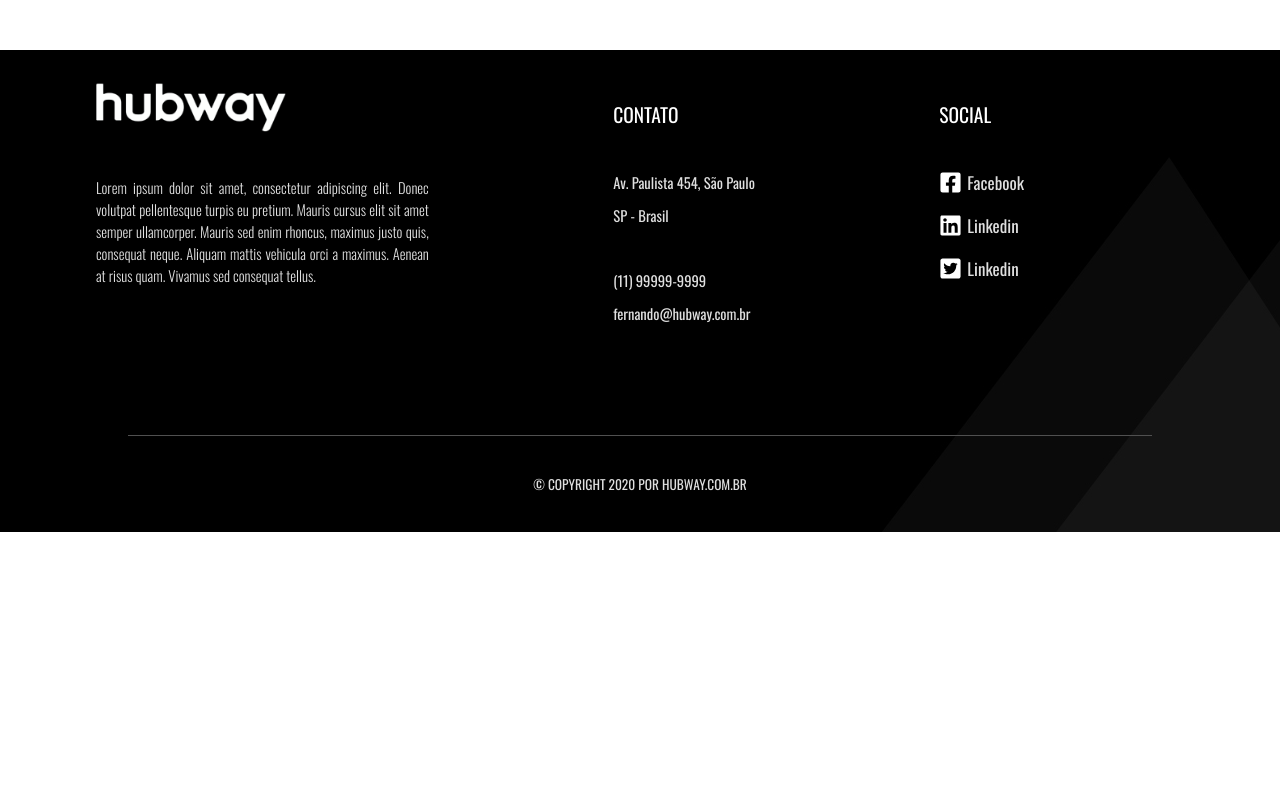
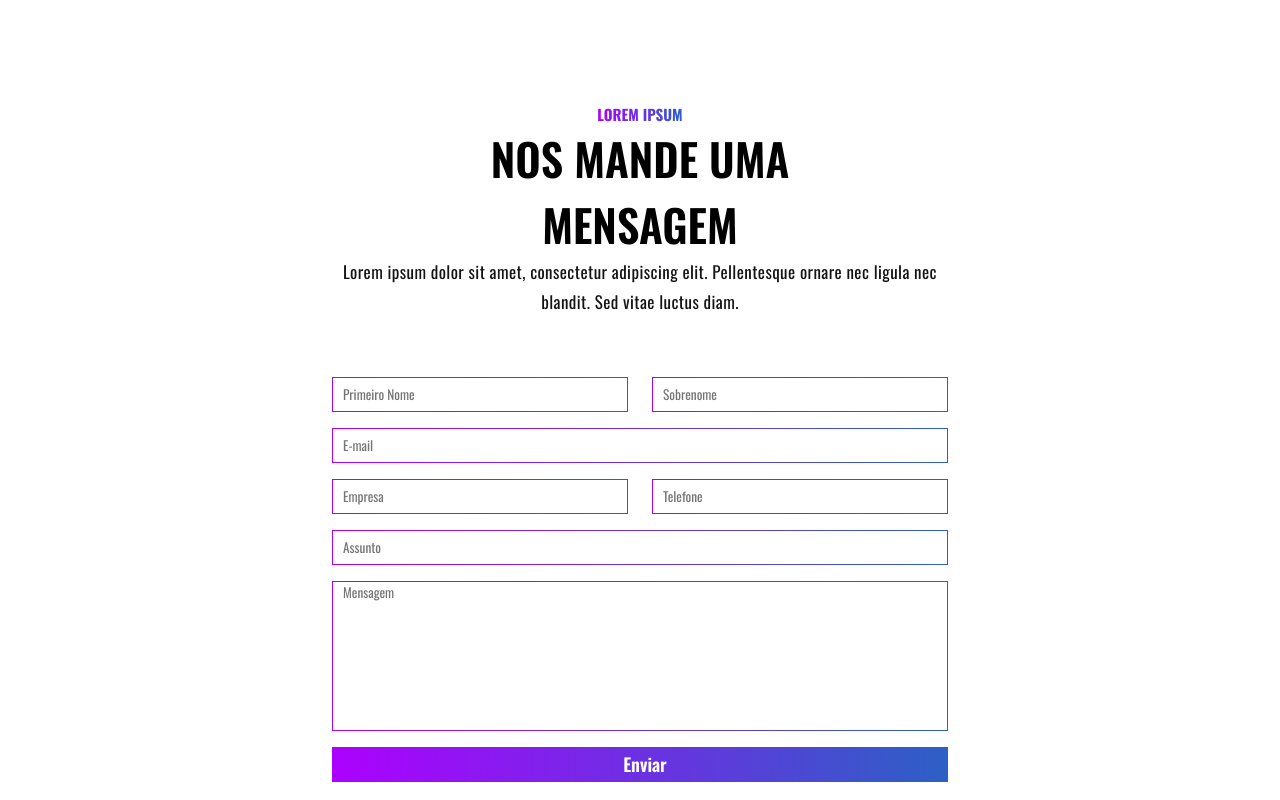
Before and after one commit to matheusAlvarenga/NovoSiteHubway_FrontEnd, a React (Create React App) app: page / in a window 1280 px wide. Shown: the part 5040-5840 px from the top of the page. Before the commit the page ends 5572 px from the top, so only its background shows below. Built offline with nearby package versions, Linux system fonts and the light colour scheme.

Commit message:
Finished the Form of Contact on Index Page

```diff
--- /dev/null
+++ b/src/pages/form_fale_conosco/index.js
@@ -0,0 +1,39 @@
+import React from 'react';
+
+import './style.css';
+
+export default function FormFaleConosco({ textos }) {
+    return (
+        <div className="form-fale-conosco-container">
+            <div className="header">
+                <p className="acima texto-gradiente">{textos.acima}</p>
+                <h2 className="titulo">{textos.titulo}</h2>
+                <p className="paragrafo">{textos.paragrafo}</p>
+            </div>
+            <div className="formulario">
+                <form>
+                    <div className="grupo">
+                        <input type="text" placeholder="Primeiro Nome" />
+                        <input type="text" placeholder="Sobrenome" />
+                    </div>
+                    <div className="grupo">
+                        <input type="text" placeholder="E-mail" />
+                    </div>
+                    <div className="grupo">
+                        <input type="text" placeholder="Empresa" />
+                        <input type="text" placeholder="Telefone" />
+                    </div>
+                    <div className="grupo">
+                        <input type="text" placeholder="Assunto" />
+                    </div>
+                    <div className="text-area">
+                        <textarea placeholder="Mensagem"></textarea>
+                    </div>
+                    <div className="grupo">
+                        <button className="texto-gradiente">Enviar</button>
+                    </div>
+                </form>
+            </div>
+        </div>
+    );
+}
--- /dev/null
+++ b/src/pages/form_fale_conosco/style.css
@@ -0,0 +1,118 @@
+.form-fale-conosco-container {
+    height: 100vh;
+    display: flex;
+    flex-direction: column;
+    justify-content: center;
+    align-items: center;
+    margin-bottom: 90px;
+}
+
+.form-fale-conosco-container .header {
+    display: flex;
+    flex-direction: column;
+    justify-content: center;
+    align-items: center;
+}
+
+.form-fale-conosco-container .header .acima {
+    -webkit-background-clip: text !important;
+    -moz-background-clip: text;
+    background-clip: text;
+    -webkit-text-fill-color: transparent;
+    -moz-text-fill-color: transparent;
+    font-weight: 800;
+    font-size: 15px;
+    text-transform: uppercase;
+}
+
+.form-fale-conosco-container .header .titulo {
+    text-align: center;
+    width: 38vw;
+    font-weight: 600;
+    font-size: 44.2924px;
+    color: black;
+    text-transform: uppercase;
+}
+
+.form-fale-conosco-container .header .paragrafo {
+    text-align: center;
+    width: 48vw;
+    color: #141414;
+    font-size: 17px;
+    line-height: 30px;
+    letter-spacing: 0.025em;
+}
+
+.form-fale-conosco-container .formulario {
+    margin-top: 60px;
+    display: flex;
+    align-items: center;
+    justify-content: center;
+}
+
+.form-fale-conosco-container .formulario .grupo {
+    display: flex;
+    width: 50vw;
+    margin-bottom: 16px;
+}
+
+.form-fale-conosco-container .formulario .grupo input {
+    padding-left: 10px;
+    width: 100%;
+    margin-right: 12px;
+    margin-left: 12px;
+    height: 35px;
+    border: 1px solid;
+    border-image-slice: 1;
+    border-image-source: linear-gradient(to right, #ad00ff 0%, #2c60c5 100%);
+    border-image-source: -webkit-linear-gradient(
+        to right,
+        #ad00ff 0%,
+        #2c60c5 100%
+    );
+    border-image-source: -moz-linear-gradient(
+        to right,
+        #ad00ff 0%,
+        #2c60c5 100%
+    );
+}
+
+.form-fale-conosco-container .formulario .text-area {
+    display: flex;
+    width: 50vw;
+    margin-bottom: 16px;
+}
+
+.form-fale-conosco-container .formulario .text-area textarea {
+    padding-left: 10px;
+    width: 100%;
+    margin-right: 12px;
+    margin-left: 12px;
+    height: 150px;
+    border: 1px solid;
+    border-image-slice: 1;
+    border-image-source: linear-gradient(to right, #ad00ff 0%, #2c60c5 100%);
+    border-image-source: -webkit-linear-gradient(
+        to right,
+        #ad00ff 0%,
+        #2c60c5 100%
+    );
+    border-image-source: -moz-linear-gradient(
+        to right,
+        #ad00ff 0%,
+        #2c60c5 100%
+    );
+    resize: none;
+}
+
+.form-fale-conosco-container .formulario .grupo button {
+    padding-left: 10px;
+    width: 100%;
+    margin-right: 12px;
+    margin-left: 12px;
+    height: 35px;
+    border: 0;
+    font-weight: 600;
+    font-size: 18px;
+    color: #ffffff;
+}
--- a/src/pages/index/index.js
+++ b/src/pages/index/index.js
@@ -8,6 +8,7 @@ import Contadores from './sub/contadores';
 import BannerFaleConosco from '../banner_fale_conosco';
 import Tecnologias from './sub/tecnologias';
 import Feedback from '../feedback';
+import FormFaleConosco from '../form_fale_conosco';
 import Footer from '../footer';
 
 import './style.css';
@@ -25,6 +26,8 @@ export default class Index extends Component {
         this.textoContadores = index_obj.contadores;
         this.textoBanner = index_obj.banner;
         this.textoTecnologias = index_obj.tecnologias;
+        this.textoFeedback = index_obj.feedbacks;
+        this.textoFaleConosoc = index_obj['fale-conosco'];
         this.contadores = contadores_obj.contadores;
         this.tecnologias = tecnologias_obj.tecnologias;
     }
@@ -51,7 +54,11 @@ export default class Index extends Component {
                         dados={this.tecnologias}
                         textos={this.textoTecnologias}
                     ></Tecnologias>
-                    <Feedback></Feedback>
+                    <Feedback dados={{}} textos={this.textoFeedback}></Feedback>
+                    <FormFaleConosco
+                        dados={{}}
+                        textos={this.textoFaleConosoc}
+                    ></FormFaleConosco>
                 </div>
                 <Footer></Footer>
             </div>
--- a/src/pages/index/sub/tecnologias/style.css
+++ b/src/pages/index/sub/tecnologias/style.css
@@ -84,7 +84,7 @@
 }
 
 .tecnologias-resumo-container .lista .tech:hover {
-    border-image-source: linear-gradient(to right, #000 0%, #000 100%);
+    border-image-source: linear-gradient(to right, #141414 0%, #141414 100%);
     background: -moz-linear-gradient(
         to right,
         rgba(173, 0, 255, 0.7) 0%,
--- a/src/shared/index.json
+++ b/src/shared/index.json
@@ -22,5 +22,13 @@
         "acima": "Sempre à frente do seu tempo",
         "titulo": "Conheça nossas Tecnologias Parceiras",
         "paragrafo": "Lorem ipsum dolor sit amet, consectetur adipiscing elit. Pellentesque ornare nec ligula nec blandit. Sed vitae luctus diam."
+    },
+    "feedbacks": {
+        "acima": "LOREM IPSUM DOLOR SIT AMET"
+    },
+    "fale-conosco": {
+        "acima": "LOREM IPSUM",
+        "titulo": "NOS MANDE UMA MENSAGEM",
+        "paragrafo": "Lorem ipsum dolor sit amet, consectetur adipiscing elit. Pellentesque ornare nec ligula nec blandit. Sed vitae luctus diam."
     }
 }
```
Also changed, not shown: src/shared/feedbacks_model.json (added, +28 -0 lines).
